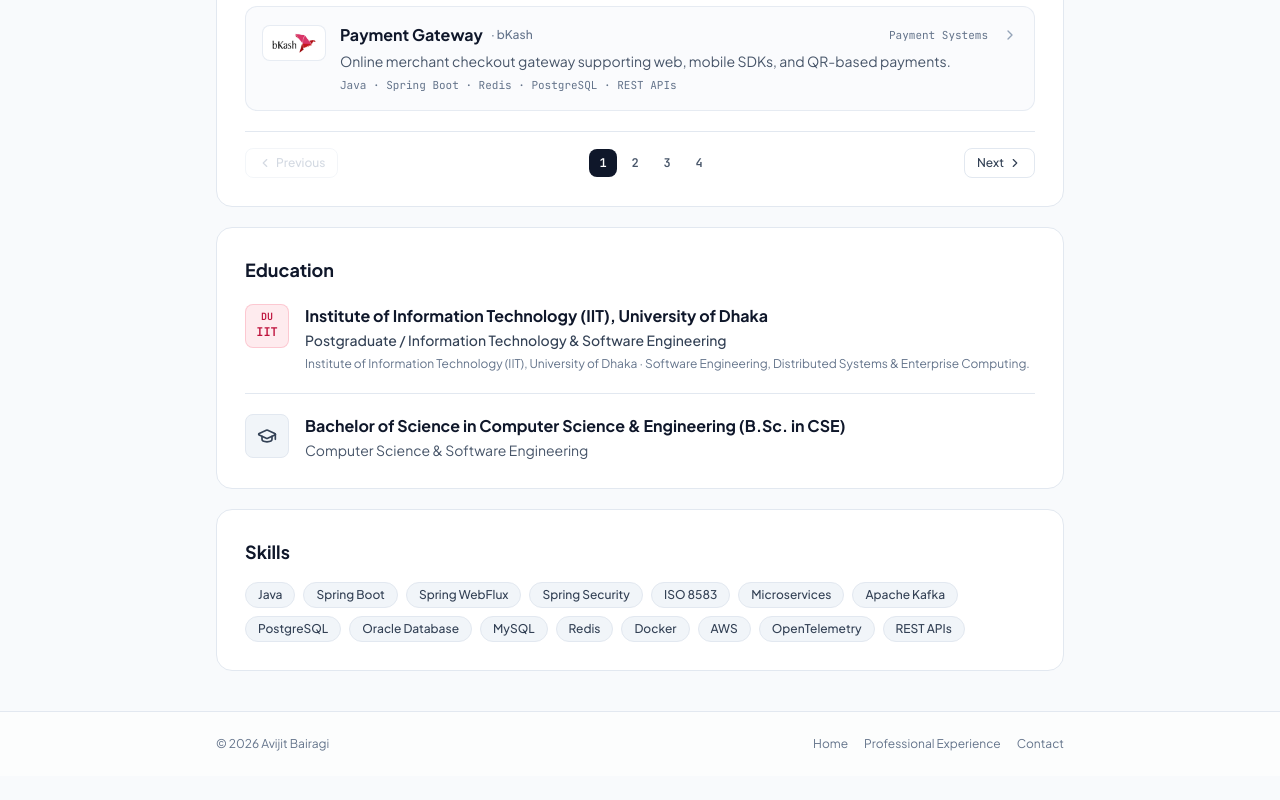
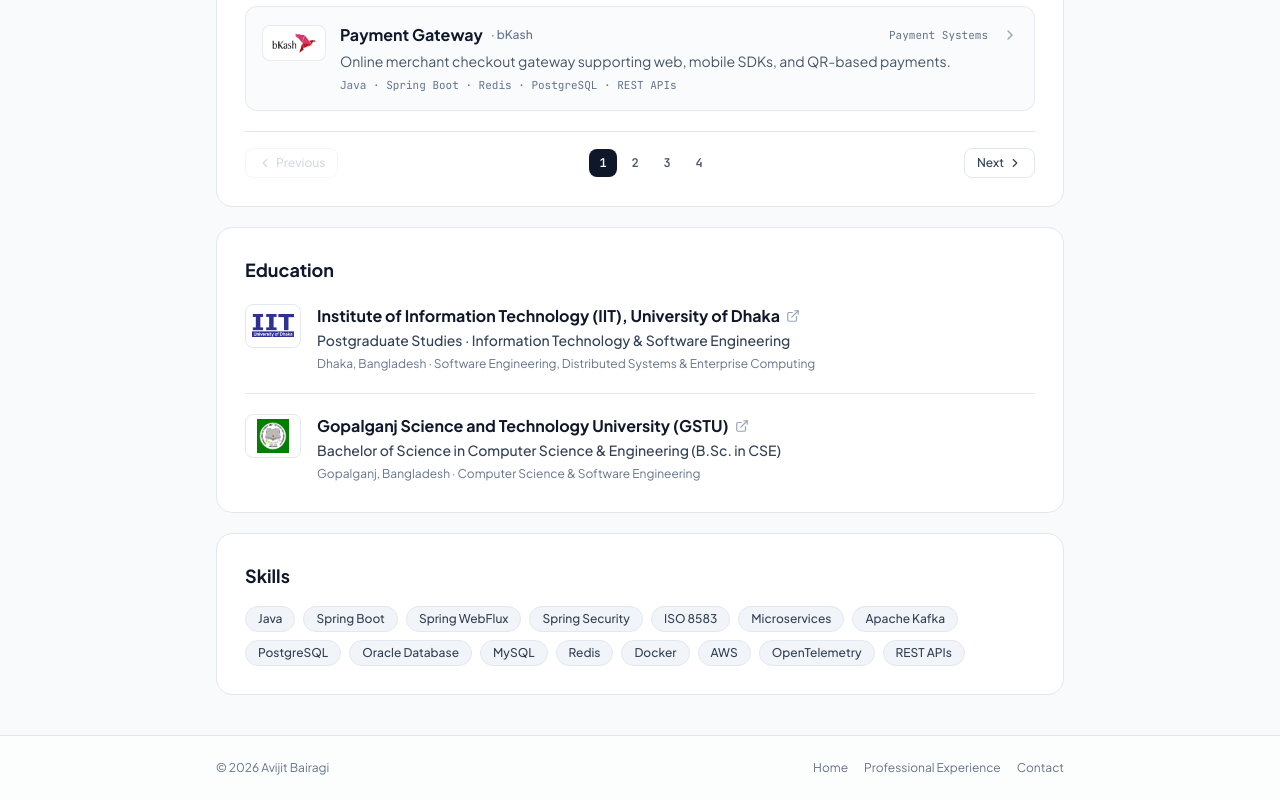
Before and after one commit to avijit-bairagi/avijit-bairagi, a Vue app: page /portfolio in a window 1280 px wide. Shown: the part 2165-2965 px from the top of the page. Before the commit the page ends 2941 px from the top, so only its background shows below. Built offline with nearby package versions, Linux system fonts and the light colour scheme.

Commit message:
feat: add education section logos and links
Update PortfolioView to include clickable institution logos with external links for improved visual representation and navigation.

```diff
--- a/src/views/PortfolioView.vue
+++ b/src/views/PortfolioView.vue
@@ -280,44 +280,76 @@
         </div>
       </section>
 
-      <!-- 4. LinkedIn-Style Education Card (with DU IIT) -->
+      <!-- 4. LinkedIn-Style Education Card -->
       <section class="rounded-2xl bg-white dark:bg-dark-surface border border-slate-200 dark:border-dark-border p-5 sm:p-7 shadow-xs">
         <h2 class="text-lg font-bold text-slate-900 dark:text-white mb-5">
           Education
         </h2>
 
         <div class="divide-y divide-slate-200 dark:divide-dark-border">
-          <!-- University of Dhaka — IIT -->
+          <!-- Institute of Information Technology (IIT), University of Dhaka -->
           <div class="flex items-start gap-4 pb-5">
-            <div class="w-11 h-11 rounded-lg bg-rose-500/10 border border-rose-500/20 flex flex-col items-center justify-center text-rose-700 dark:text-rose-400 font-mono font-bold leading-none shrink-0">
-              <span class="text-[10px]">DU</span>
-              <span class="text-xs mt-0.5">IIT</span>
-            </div>
-            <div>
-              <h3 class="text-base font-bold text-slate-900 dark:text-white">
-                Institute of Information Technology (IIT), University of Dhaka
-              </h3>
+            <a
+              href="https://iit.du.ac.bd/"
+              target="_blank"
+              rel="noopener noreferrer"
+              class="w-14 h-11 rounded-lg bg-white border border-slate-200 dark:border-dark-border p-1.5 flex items-center justify-center shrink-0 hover:border-brand-500/50 transition-colors"
+            >
+              <img
+                src="/logos/iit-du.png"
+                alt="Institute of Information Technology, University of Dhaka"
+                class="w-full h-full object-contain"
+              />
+            </a>
+            <div class="min-w-0">
+              <a
+                href="https://iit.du.ac.bd/"
+                target="_blank"
+                rel="noopener noreferrer"
+                class="inline-flex items-center gap-1.5 text-base font-bold text-slate-900 dark:text-white hover:text-brand-600 dark:hover:text-brand-400 transition-colors"
+              >
+                <span>Institute of Information Technology (IIT), University of Dhaka</span>
+                <ExternalLink class="w-3.5 h-3.5 text-slate-400 shrink-0" />
+              </a>
               <div class="text-sm text-slate-700 dark:text-slate-200 font-medium mt-0.5">
-                Postgraduate / Information Technology &amp; Software Engineering
+                Postgraduate Studies &middot; Information Technology &amp; Software Engineering
               </div>
               <p class="text-xs text-slate-500 dark:text-slate-400 mt-1 leading-relaxed">
-                Institute of Information Technology (IIT), University of Dhaka &middot; Software Engineering, Distributed Systems &amp; Enterprise Computing.
+                Dhaka, Bangladesh &middot; Software Engineering, Distributed Systems &amp; Enterprise Computing
               </p>
             </div>
           </div>
 
-          <!-- B.Sc. in CSE -->
+          <!-- Gopalganj Science and Technology University (GSTU) -->
           <div class="flex items-start gap-4 pt-5">
-            <div class="w-11 h-11 rounded-lg bg-slate-100 dark:bg-dark-elevated border border-slate-200 dark:border-dark-border flex items-center justify-center text-slate-700 dark:text-brand-400 shrink-0">
-              <GraduationCap class="w-5 h-5" />
-            </div>
-            <div>
-              <h3 class="text-base font-bold text-slate-900 dark:text-white">
+            <a
+              href="https://gstu.edu.bd/s/"
+              target="_blank"
+              rel="noopener noreferrer"
+              class="w-14 h-11 rounded-lg bg-white border border-slate-200 dark:border-dark-border p-1 flex items-center justify-center overflow-hidden shrink-0 hover:border-brand-500/50 transition-colors"
+            >
+              <img
+                src="/logos/gstu.jpeg"
+                alt="Gopalganj Science and Technology University"
+                class="w-full h-full object-contain"
+              />
+            </a>
+            <div class="min-w-0">
+              <a
+                href="https://gstu.edu.bd/s/"
+                target="_blank"
+                rel="noopener noreferrer"
+                class="inline-flex items-center gap-1.5 text-base font-bold text-slate-900 dark:text-white hover:text-brand-600 dark:hover:text-brand-400 transition-colors"
+              >
+                <span>Gopalganj Science and Technology University (GSTU)</span>
+                <ExternalLink class="w-3.5 h-3.5 text-slate-400 shrink-0" />
+              </a>
+              <div class="text-sm text-slate-700 dark:text-slate-200 font-medium mt-0.5">
                 Bachelor of Science in Computer Science &amp; Engineering (B.Sc. in CSE)
-              </h3>
-              <div class="text-sm text-slate-600 dark:text-slate-300 mt-0.5">
-                Computer Science &amp; Software Engineering
               </div>
+              <p class="text-xs text-slate-500 dark:text-slate-400 mt-1 leading-relaxed">
+                Gopalganj, Bangladesh &middot; Computer Science &amp; Software Engineering
+              </p>
             </div>
           </div>
         </div>
@@ -353,7 +385,7 @@
 <script setup lang="ts">
 import { ref, computed, onMounted } from 'vue'
 import { useRoute } from 'vue-router'
-import { Mail, Linkedin, Github, GraduationCap, ChevronLeft, ChevronRight } from 'lucide-vue-next'
+import { Mail, Linkedin, Github, ExternalLink, ChevronLeft, ChevronRight } from 'lucide-vue-next'
 import { experiences } from '@/data/experience'
 import { projects, type ProjectItem } from '@/data/projects'
 import CompanyLogo from '@/components/common/CompanyLogo.vue'
```
Also changed, not shown: public/logos/gstu.jpeg (added), public/logos/iit-du.png (added).
